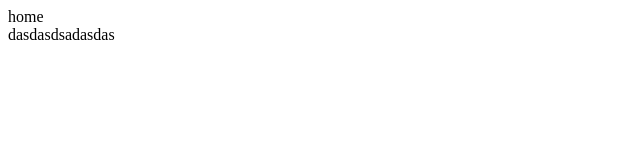
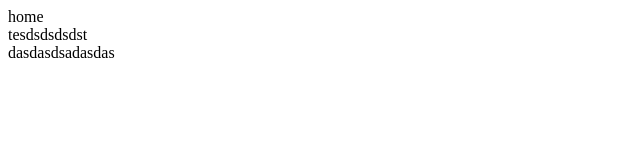
Before and after one commit to luckmer/GIT-STUDY, a plain HTML site: page index.html in a window 1280 px wide. Shown: the whole page, without its empty margins (0-640 px from the left). Drawn offline with Linux system fonts and the light colour scheme.

Commit message:
conflicts

```diff
--- a/index.html
+++ b/index.html
@@ -8,6 +8,7 @@
   </head>
   <body>
     <div>home</div>
+    <div>tesdsdsdsdst</div>
     <div>dasdasdsadasdas</div>
   </body>
 </html>
```
